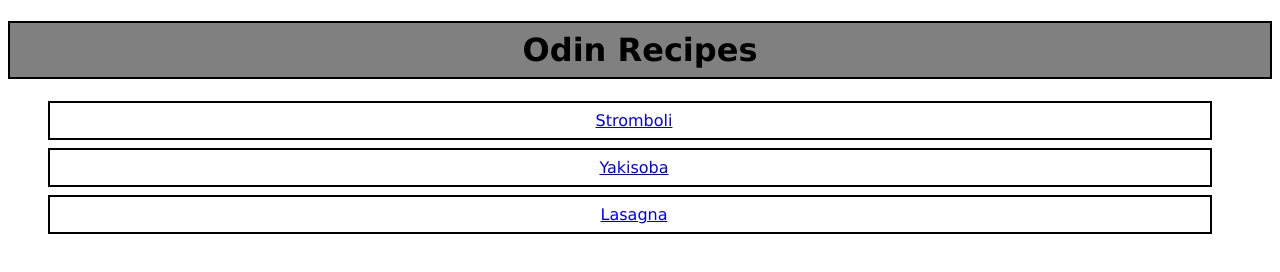
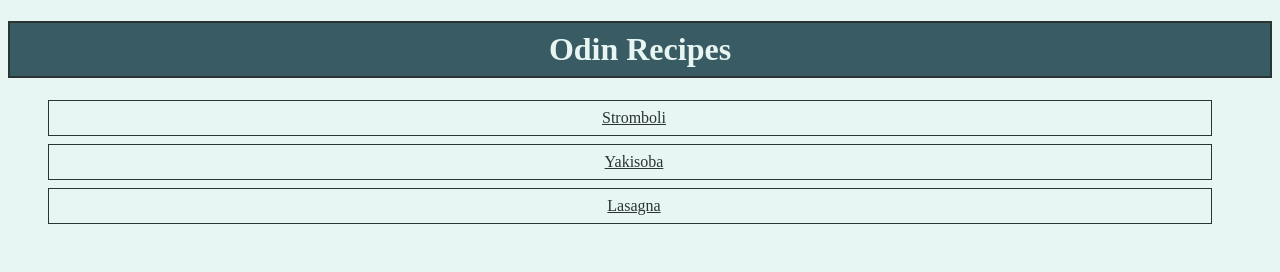
Before and after one commit to Wintersgate/odin-recipes, a plain HTML site: page index.html in a window 1280 px wide. Drawn offline with Linux system fonts and the light colour scheme.

Commit message:
Changed color palette in css

```diff
--- a/CSS/styles.css
+++ b/CSS/styles.css
@@ -1,13 +1,15 @@
 * {
-    background-color: white;
-    font-family: Verdana, Geneva, Tahoma, sans-serif;
+    background-color: #E7F6F2;
+    font-family: inherit, Helvetica, sans-serif;
+    color: #2C3333;
 }
 
 .header-one, .header-two {
     text-align: center;
-    background: grey;
+    background: #395B64;
     padding: 8px;
-    border: 2px black solid;
+    border: 2px #2C3333 solid;
+    color: #E7F6F2;
 }
 
 .list {
@@ -28,9 +30,8 @@
 
 ul li {
     margin-bottom: 8px;
-    border: 2px black solid;
+    border: 1px #2C3333 solid;
     padding: 8px;
-
 }
 
 ol li {
```
